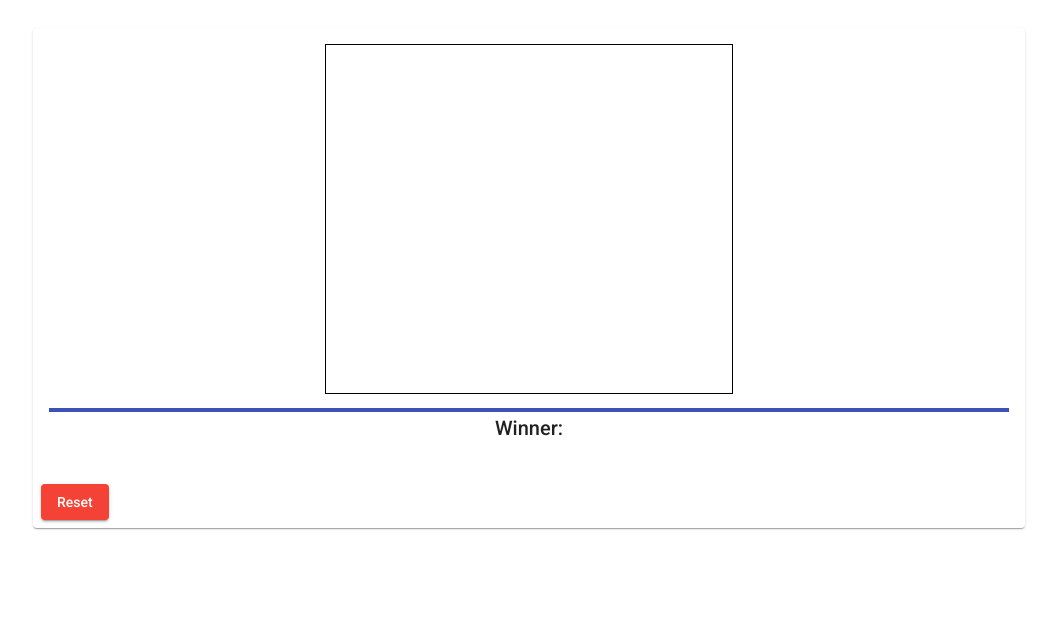
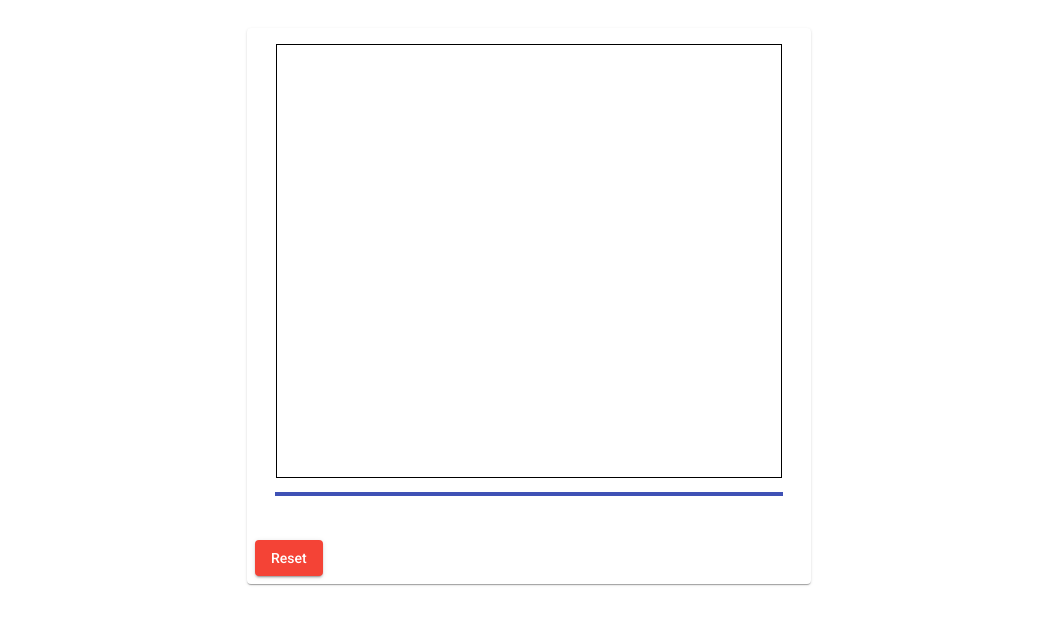
Before and after one commit to kylesaburao/connect4web, an Angular app: page / in a window 1280 px wide. Shown: the top 624 px of the page, without its empty margins (111-1168 px from the left). Built offline with nearby package versions, Linux system fonts and the light colour scheme.

Commit message:
Compact styling

```diff
--- a/src/app/game-board/game-board.component.css
+++ b/src/app/game-board/game-board.component.css
@@ -17,14 +17,23 @@
 }
 
 .game-piece {
-  width: 4em;
-  height: 4em;
+  width: 5em;
+  height: 5em;
   padding: 0px;
   margin: 1px;
   border-radius: 50%;
 }
 
+.progress-bar {
+  width: 36.25em;
+}
+
 .component-content {
-  width: 75%;
+  width: 38em;
   margin-top: 2em;
 }
+
+h2 {
+  margin-top: 1em;
+  margin-bottom: 0;
+}
--- a/src/app/game-board/game-board.component.html
+++ b/src/app/game-board/game-board.component.html
@@ -17,11 +17,12 @@
         </table>
 
         <mat-progress-bar
+          class="progress-bar"
           [mode]="busySpinnerMode"
           [value]="busySpinnerValue"
         ></mat-progress-bar>
 
-        <h2>Winner: {{ debugText }}</h2>
+        <h2>{{ winText }}</h2>
       </div>
     </mat-card-content>
     <mat-card-actions>
--- a/src/app/game-board/game-board.component.ts
+++ b/src/app/game-board/game-board.component.ts
@@ -19,7 +19,7 @@ export class GameBoardComponent implements OnInit, OnDestroy {
   busySpinnerMode: ProgressSpinnerMode;
   busySpinnerValue: number;
   agentBusy: string;
-  debugText: string;
+  winText: string;
 
   constructor(private _context: GameContextService) {
     this._subscriptions = [];
@@ -31,12 +31,14 @@ export class GameBoardComponent implements OnInit, OnDestroy {
       .map((_, i) => i);
 
     this.busySpinnerMode = 'determinate';
-    this.debugText = '';
+    this.winText = '';
     this.agentBusy = '';
     this.busySpinnerValue = 0;
 
     let contextChanged = this._context.getChangeListener().subscribe(() => {
-      this.debugText = `${this._context.winner()}`;
+      let winner = this._context.winner();
+      let text = winner ? `Winner: ${winner}` : '';
+      this.winText = text;
     });
     this._subscriptions.push(contextChanged);
 
--- a/src/app/game-context.service.ts
+++ b/src/app/game-context.service.ts
@@ -56,7 +56,7 @@ export class GameContextService {
       this._agentBusy.next(true);
       this._worker.postMessage({
         context: this._context._context,
-        rounds: 5000, // TODO: dynamic duration
+        rounds: 7500, // TODO: dynamic duration
       });
     }
   }
```
